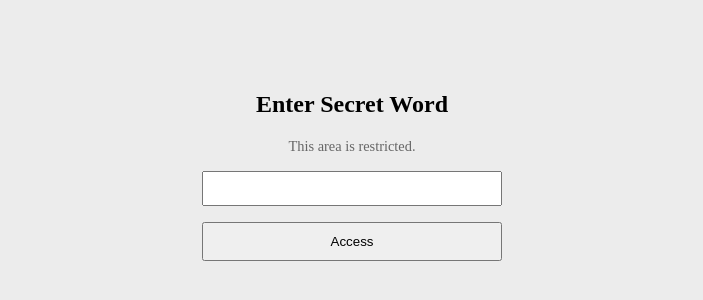
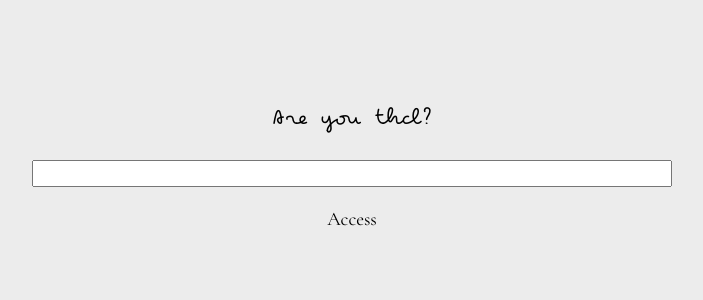
Before and after one commit to klob0t/thoughtilets, a Next.js app: page /login in a window 1280 px wide. Shown: the part 234-534 px from the top of the page, without its empty margins (288-991 px from the left). Built offline with nearby package versions, Linux system fonts and the light colour scheme.

Commit message:
i think ill upload

```diff
--- a/package.json
+++ b/package.json
@@ -17,8 +17,8 @@
     "@supabase/supabase-js": "^2.50.0",
     "@tiptap/react": "^2.14.0",
     "@tiptap/starter-kit": "^2.14.0",
+    "dom-to-image-more": "^3.6.0",
     "gsap": "^3.13.0",
-    "html2canvas": "^1.4.1",
     "next": "15.3.3",
     "react": "^19.0.0",
     "react-dom": "^19.0.0",
--- a/src/app/components/Line/Horizontal/index.module.css
+++ b/src/app/components/Line/Horizontal/index.module.css
@@ -2,6 +2,7 @@
 
 .hrCanvas {
     width: 100%;
-    height: 10px; /* The total vertical space the HR will take up */
-    display: block; /* Ensures it behaves correctly in the layout */
+    height: 10px;
+    display: block;
+    margin: 0em;
 }
--- a/src/app/components/PoemsList/index.module.css
+++ b/src/app/components/PoemsList/index.module.css
@@ -1,6 +1,8 @@
 .poemCard h3 {
    font-family: var(--font-serif);
    margin: 0em 0em 0.5em 0em;
+   font-weight: 400;
+   font-size: 1.56em;
 }
 
 .poemList {
--- /dev/null
+++ b/src/app/login/page.module.css
@@ -0,0 +1,36 @@
+.loginContainer {
+   width: 100%;
+   height: 100%;
+   display: flex;
+   flex-direction: column;
+   justify-content: center;
+   align-items: center;
+   background-color: var(--white);
+}
+
+.loginContainer p {
+   font-family: var(--font-pecita);
+   font-size: 1.6em;
+}
+
+.loginContainer form {
+   width: 50%;
+   display: flex;
+   flex-direction: column;
+   align-items: center;
+}
+
+.loginContainer input {
+   padding: 0.3em;
+   width: 100%;
+   text-align: center;
+}
+
+.loginContainer button {
+   font-family: var(--font-serif);
+   background-color: transparent;
+   font-size: 1.2em;
+   border: none;
+   margin: 1em;
+   cursor: pointer;
+}
--- a/src/app/login/page.tsx
+++ b/src/app/login/page.tsx
@@ -1,8 +1,7 @@
-
 "use client"
-
 import { useState } from 'react'
 import { useRouter } from 'next/navigation'
+import styles from './page.module.css'
 
 export default function LoginPage() {
   const [secret, setSecret] = useState('')
@@ -38,18 +37,16 @@ export default function LoginPage() {
   }
 
   return (
-    <main style={{ display: 'flex', alignItems: 'center', justifyContent: 'center', height: '100vh' }}>
-      <form onSubmit={handleSubmit} style={{ width: '300px', textAlign: 'center' }}>
-        <h2>Enter Secret Word</h2>
-        <p style={{ fontSize: '0.9rem', color: '#666', marginBottom: '1rem' }}>This area is restricted.</p>
+    <main className={styles.loginContainer}>
+      <form onSubmit={handleSubmit}>
+        <p>Are you thcl?</p>
         <input
           type="password"
           value={secret}
           onChange={(e) => setSecret(e.target.value)}
           required
-          style={{ width: '100%', padding: '8px', marginBottom: '1rem' }}
         />
-        <button type="submit" disabled={isLoading} style={{ width: '100%', padding: '10px' }}>
+        <button type="submit" disabled={isLoading}>
           {isLoading ? 'Verifying...' : 'Access'}
         </button>
         {error && <p style={{ color: 'red', marginTop: '1rem' }}>{error}</p>}
--- a/src/app/page.module.css
+++ b/src/app/page.module.css
@@ -6,7 +6,6 @@
 }
 
 .header {
-  margin-bottom: -2em;
   padding-bottom: 1rem;
   display: flex;
   flex-direction: row;
@@ -59,6 +58,7 @@
     flex-direction: column;
     justify-content: center;
     align-items: center;
+    margin: 0em 0em 0em 0em;
   }
 
   .poemsColumn {
--- a/src/app/page.tsx
+++ b/src/app/page.tsx
@@ -16,7 +16,7 @@ export default function Home() {
           <Socials />
         </div>
       </header>
-      <div style={{ margin: '2rem 0' }}>
+      <div>
         <ScribbleHR />
       </div>
       <section className={styles.contentWrapper}>
```
Also changed, not shown: src/app/components/Line/Horizontal/index.tsx (+15 -15 lines), src/app/lib/types/custom.d.ts (added, +23 -0 lines), src/app/poem/[slug]/page.tsx (+19 -19 lines), 1 other file (tests, documents, lock files or other folders).
